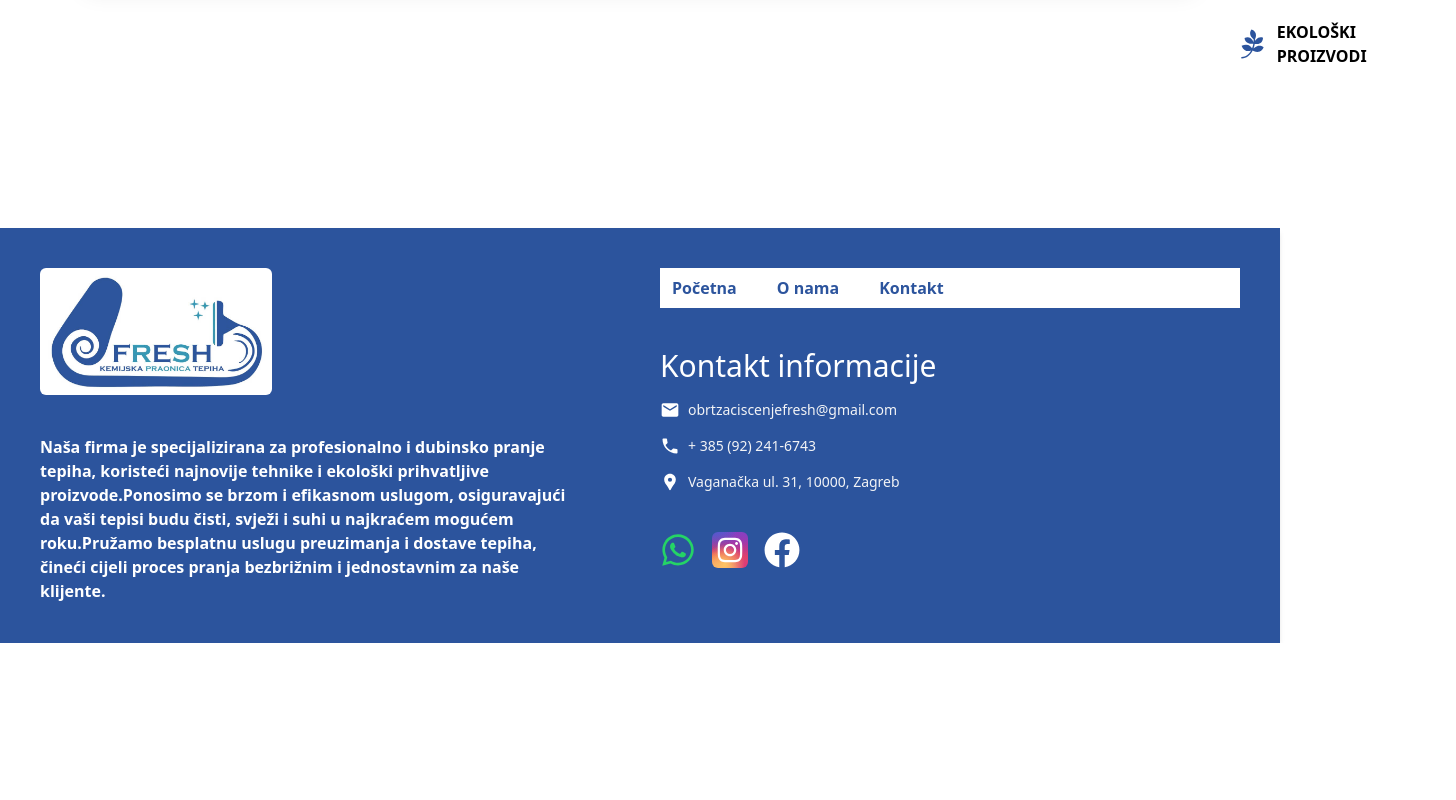
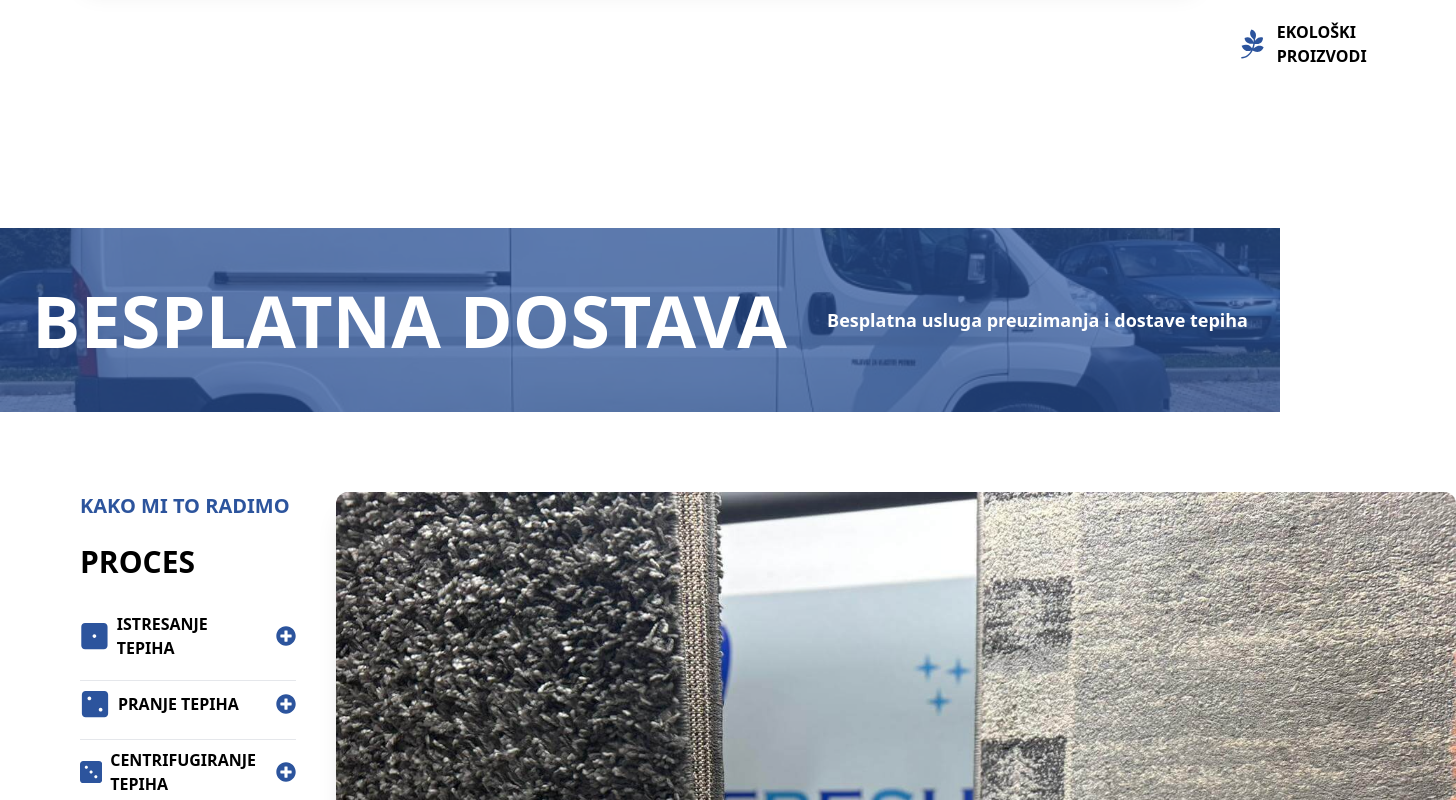
Before and after one commit to obrtzaciscenjefresh/web, a Next.js app: page / in a window 1280 px wide. Shown: the part 2000-2800 px from the top of the page, 1456 px wide, since content can reach past the window. Before the commit the page ends 2643 px from the top, so only its background shows below. Built offline with nearby package versions, Linux system fonts and the light colour scheme.

Commit message:
(first page): Process component

```diff
--- /dev/null
+++ b/src/app/components/Proces.tsx
@@ -0,0 +1,123 @@
+"use client";
+import { useState } from "react";
+import {
+  FaDiceOne,
+  FaPlusCircle,
+  FaDiceTwo,
+  FaDiceThree,
+  FaDiceFour,
+  FaDiceFive,
+  FaDiceSix,
+  FaMinusCircle,
+} from "react-icons/fa";
+import Image from "next/image";
+
+export const Proces = () => {
+  const [activeProcess, setActiveProcess] = useState(0);
+
+  const processes = [
+    {
+      id: 1,
+      title: "Istresanje tepiha",
+      description:
+        "Tepih se pažljivo istresa kako bi se uklonila prašina, krupne nečistoće i čestice koje se zadržavaju dublje u vlaknima. Ovaj korak osigurava temeljitu pripremu tepiha za daljnje čišćenje.",
+    },
+    {
+      id: 2,
+      title: "Pranje tepiha",
+      description:
+        "Tepih se obrađuje profesionalnim strojem za pranje, koristeći odabrane deterdžente ili sredstva za čišćenje. Strojno pranje tepiha omogućava dubinsko čišćenje vlakana tepiha, uklanjanje mrlja i osvježavanje boja.",
+    },
+    {
+      id: 3,
+      title: "Centrifugiranje tepiha",
+      description:
+        "Nakon pranja, tepih se stavlja u centrifugu kako bi se uklonio višak vode. Ovaj korak pomaže u smanjenju vremena sušenja i osigurava brže vraćanje tepiha u upotrebu.",
+    },
+    {
+      id: 4,
+      title: "Sušenje tepiha u komori",
+      description:
+        "Tepih se postavlja u sušionicu gdje je kontrolirana temperatura i vlažnost zraka. Ovaj proces omogućuje da su vaši tepisi u potpunosti suhi u vrlo kratkom vremenskom periodu.",
+    },
+    {
+      id: 5,
+      title: "Završno usisavanje i mirisni osvježivač",
+      description:
+        "Tepih se pažljivo usisava kako bi se uklonile preostale nečistoće i osiguralo da je tepih potpuno suh. Nakon toga, tepih se osvježava mirisnim osvježivačem koji ostavlja ugodan miris.",
+    },
+    {
+      id: 6,
+      title: "Pakiranje i dostava tepiha",
+      description:
+        "Konačno, čist tepih pažljivo se pakira kako bi se očuvala njegova svježina i spriječila nečistoća tijekom transporta. Pakiranje osigurava da tepih bude spreman za vraćanje u savršeno čistome stanju.",
+    },
+  ];
+
+  const renderIcon = (index: number) => {
+    switch (index) {
+      case 1:
+        return <FaDiceOne className="text-3xl text-primary" />;
+      case 2:
+        return <FaDiceTwo className="text-3xl text-primary" />;
+      case 3:
+        return <FaDiceThree className="text-3xl text-primary" />;
+      case 4:
+        return <FaDiceFour className="text-3xl text-primary" />;
+      case 5:
+        return <FaDiceFive className="text-3xl text-primary" />;
+      case 6:
+        return <FaDiceSix className="text-3xl text-primary" />;
+      default:
+        return null;
+    }
+  };
+
+  const procesPreview = processes.map((process, index) => {
+    return (
+      <div className="flex flex-col gap-2" key={process.id}>
+        <div className="flex gap-3 items-center justify-between py-2">
+          <div className="flex gap-2 items-center">
+            {renderIcon(process.id)}
+            <p className="uppercase text-base font-bold">{process.title}</p>
+          </div>
+          {activeProcess === process.id ? (
+            <button onClick={() => setActiveProcess(0)}>
+              <FaMinusCircle className="text-xl text-primary" />
+            </button>
+          ) : (
+            <button onClick={() => setActiveProcess(process.id)}>
+              <FaPlusCircle className="text-xl text-primary" />
+            </button>
+          )}
+        </div>
+        {activeProcess === process.id && (
+          <p className="text-sm">{process.description}</p>
+        )}
+      </div>
+    );
+  });
+
+  return (
+    <section
+      id="onama"
+      className="flex flex-col sm:flex-row bg-white gap-10 py-20 px-20 w-full"
+    >
+      <div className="flex-1 flex flex-col gap-6">
+        <h3 className="uppercase text-primary text-xl font-bold">
+          Kako mi to radimo
+        </h3>
+        <h1 className="uppercase text-3xl font-extrabold">proces</h1>
+        <div className="flex flex-col space-y-3 divide-y">{procesPreview}</div>
+      </div>
+      <Image
+        src="/susenje.jpg"
+        width={540}
+        height={700}
+        alt="Fresh"
+        className="w-full h-full flex-1 shadow-xl rounded-xl"
+        priority
+      />
+    </section>
+  );
+};
--- a/src/app/layout/Header.tsx
+++ b/src/app/layout/Header.tsx
@@ -21,7 +21,7 @@ export const Header = () => {
           </div>
 
           <div className="flex flex-col w-full max-w-[70%] lg:max-w-[75%]">
-            <div className="flex justify-between items-center bg-blue-50 py-4 px-6">
+            <div className="flex justify-between items-center bg-blue-50 py-3 px-6">
               <div className="flex flex-col lg:flex-row gap-4">
                 <div className="flex items-center space-x-2">
                   <div className="text-primary text-xl">
--- a/src/app/page.tsx
+++ b/src/app/page.tsx
@@ -4,7 +4,15 @@ import {
   FaPeopleCarry,
   FaPagelines,
   FaTools,
+  FaDiceOne,
+  FaDiceFive,
+  FaDiceSix,
+  FaDiceFour,
+  FaDiceThree,
+  FaDiceTwo,
+  FaPlusCircle,
 } from "react-icons/fa";
+import { Proces } from "./components/Proces";
 
 export default function Home() {
   return (
@@ -86,6 +94,18 @@ export default function Home() {
           </div>
         </div>
       </section>
+      <section className="relative w-full bg-kombi bg-cover bg-center">
+        <div className="relative flex gap-2 py-14 px-8 items-center justify-between w-full h-full bg-primary/70">
+          <h1 className="text-white text-7xl font-bold uppercase">
+            Besplatna dostava
+          </h1>
+          <p className="text-white text-lg font-semibold">
+            Besplatna usluga preuzimanja i dostave tepiha
+          </p>
+        </div>
+      </section>
+
+      <Proces />
     </div>
   );
 }
--- a/tailwind.config.ts
+++ b/tailwind.config.ts
@@ -22,6 +22,7 @@ const config: Config = {
     },
     backgroundImage: {
       hero: "url('/pakiranje.jpg')",
+      kombi: "url('/kombi.jpg')",
     },
   },
   plugins: [],
```
Also changed, not shown: public/kombi.jpg (added).
